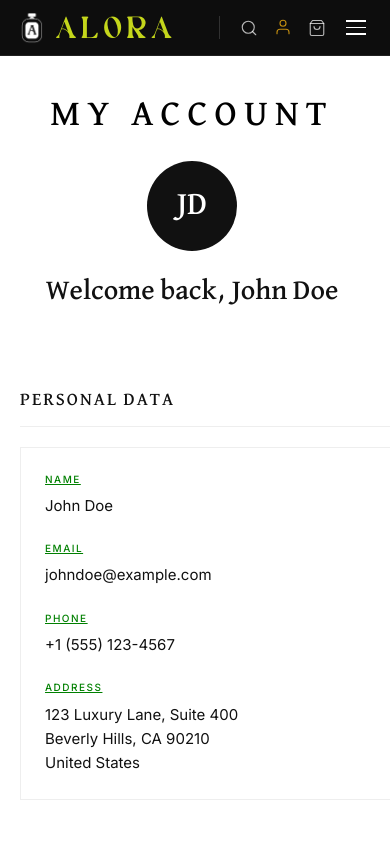
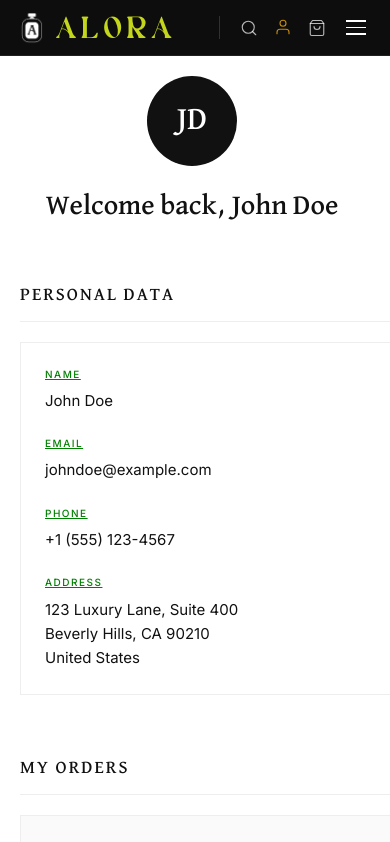
Before and after one commit to uzicodes/Alora, a Next.js app: page /profile in a window 390 px wide. Shown: the top 842 px of the page. Built offline with nearby package versions, Linux system fonts and the light colour scheme.

Commit message:
feat: removed title from the account page & kept the rest in the page

```diff
--- a/src/app/profile/page.tsx
+++ b/src/app/profile/page.tsx
@@ -7,10 +7,6 @@ export default function ProfilePage() {
       <div className="profile-container animate-fade-in-up">
         {/* Main Content */}
         <main className="profile-content">
-          <header className="text-center" style={{ marginBottom: '25px' }}>
-            <h1 className="text-4xl md:text-5xl font-david-libre uppercase tracking-[0.2em] mb-10 text-black">My Account</h1>
-          </header>
-
           <div className="profile-welcome">
             <div className="profile-avatar">
               JD
--- a/src/app/profile/profile.css
+++ b/src/app/profile/profile.css
@@ -1,6 +1,6 @@
 .profile-page {
   min-height: 100vh;
-  padding: 60px 40px 100px;
+  padding: 20px 40px 100px;
   background: #ffffff;
   color: #111111;
 }
@@ -16,7 +16,7 @@
   align-items: center;
   justify-content: center;
   gap: 20px;
-  margin-bottom: 60px;
+  margin-bottom: 40px;
   text-align: center;
 }
 
@@ -214,7 +214,7 @@
 
 @media (max-width: 768px) {
   .profile-page {
-    padding: 40px 20px 80px;
+    padding: 20px 20px 80px;
   }
 
   .profile-grid-info {
```
